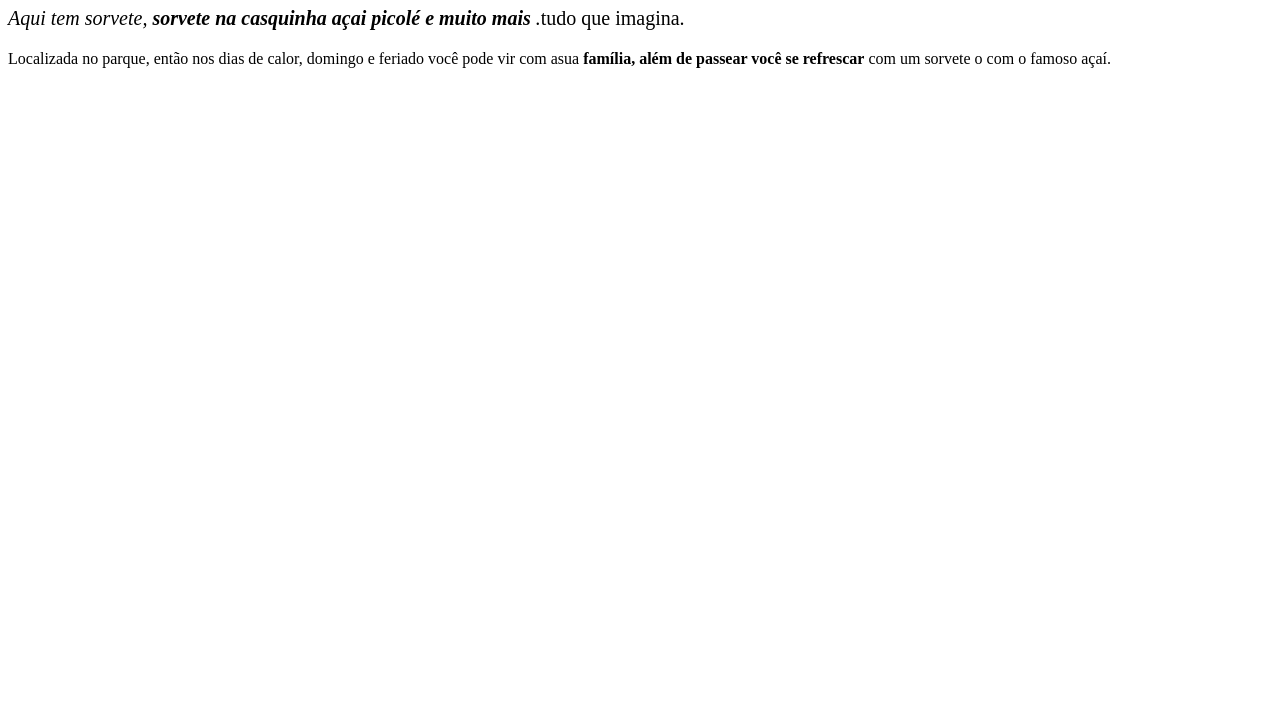
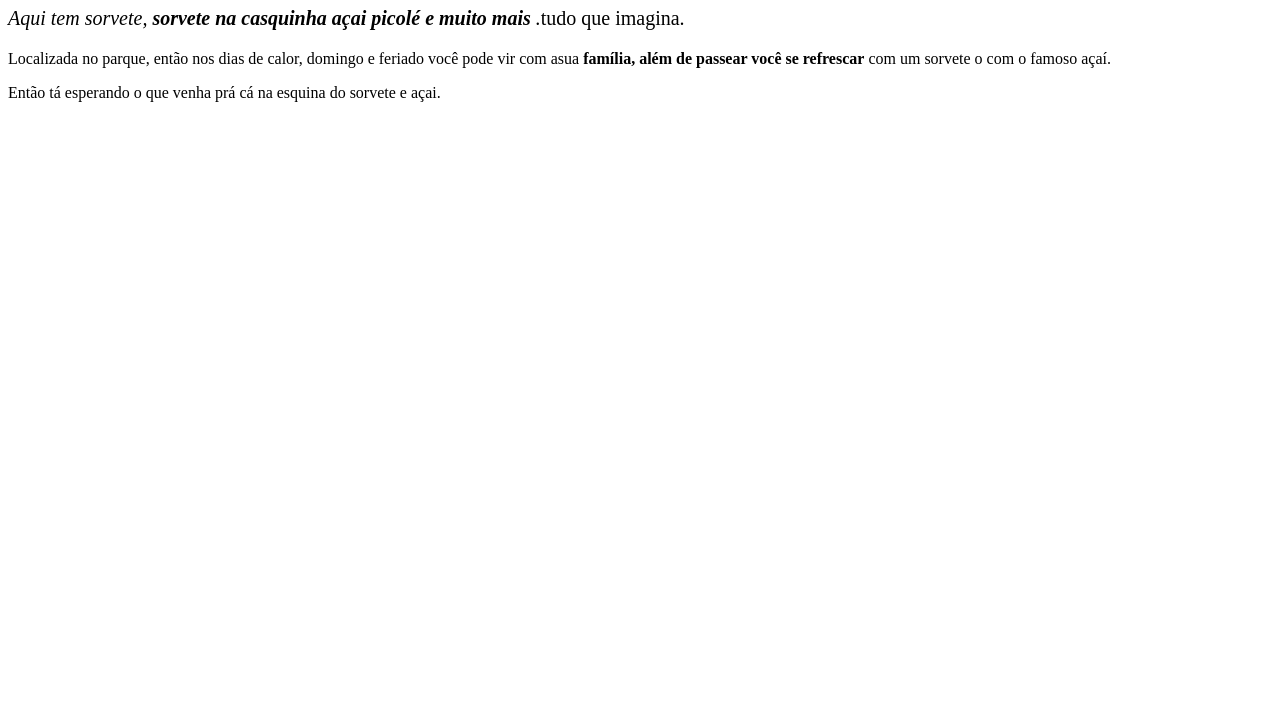
Before and after one commit to geocamy/barbearia-alura-rec-seliga, a plain HTML site: page index.html in a window 1280 px wide. Shown: the part 99-800 px from the top of the page. Drawn offline with Linux system fonts and the light colour scheme.

Commit message:
Update index.html

```diff
--- a/index.html
+++ b/index.html
@@ -6,15 +6,15 @@
     <title>Esquina do sorvete e açai</title>
       <style>
          p {
-            text-aling: center
+
          }
       </style>
  </head>
  <body>
     <h1 style="text-align: center">Esquina do sorvete e açai</h1>
     <p style="font-size: 20px"><em>Aqui tem sorvete,<strong> sorvete na casquinha açai picolé e muito mais </strong>.</em>tudo que imagina.</p>
-    <p style=""> Localizada no parque, então nos dias de calor, domingo e feriado você pode vir com asua <strong> família, além de passear você se refrescar</strong> com um sorvete o com o famoso açaí.</p>
-    <p style="text-aling: center>Então tá esperando o que venha prá cá na esquina do sorvete e açai.</p>
+    <p style="text-aling: center"> Localizada no parque, então nos dias de calor, domingo e feriado você pode vir com asua <strong> família, além de passear você se refrescar</strong> com um sorvete o com o famoso açaí.</p>
+    <p style="text-aling: center">Então tá esperando o que venha prá cá na esquina do sorvete e açai.</p>
  </body>
 
 </html>
```
